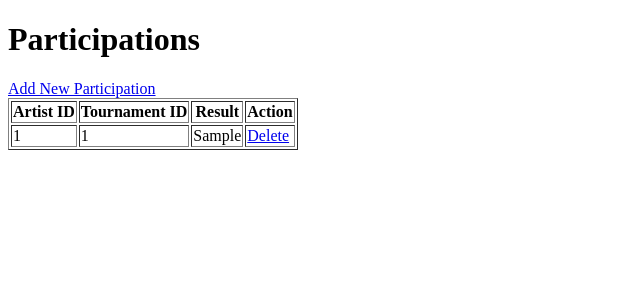
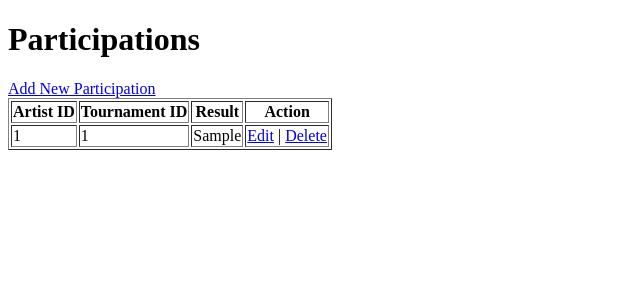
Before and after one commit to saikiran-shriram/martial-arts-class-data-management, a Flask app: page /participations in a window 1280 px wide. Shown: the top 300 px of the page, without its empty margins (0-640 px from the left). Run offline with Flask 3, Linux system fonts and the light colour scheme; tables that the repository leaves empty or names only in its code hold one stand-in row (values such as "Sample post").

Commit message:
Add edit link to participations.html

```diff
--- a/templates/participations.html
+++ b/templates/participations.html
@@ -15,7 +15,10 @@
             <td>{{ p.artist_id }}</td>
             <td>{{ p.tournament_id }}</td>
             <td>{{ p.result }}</td>
-            <td><a href="/participations/delete/{{ p.artist_id }}">Delete</a></td>
+            <td>
+    <a href="/participations/edit/{{ p.artist_id }}/{{ p.tournament_id }}">Edit</a> |
+    <a href="/participations/delete/{{ p.artist_id }}/{{ p.tournament_id }}">Delete</a>
+</td>
         </tr>
         {% endfor %}
     </table>
```
